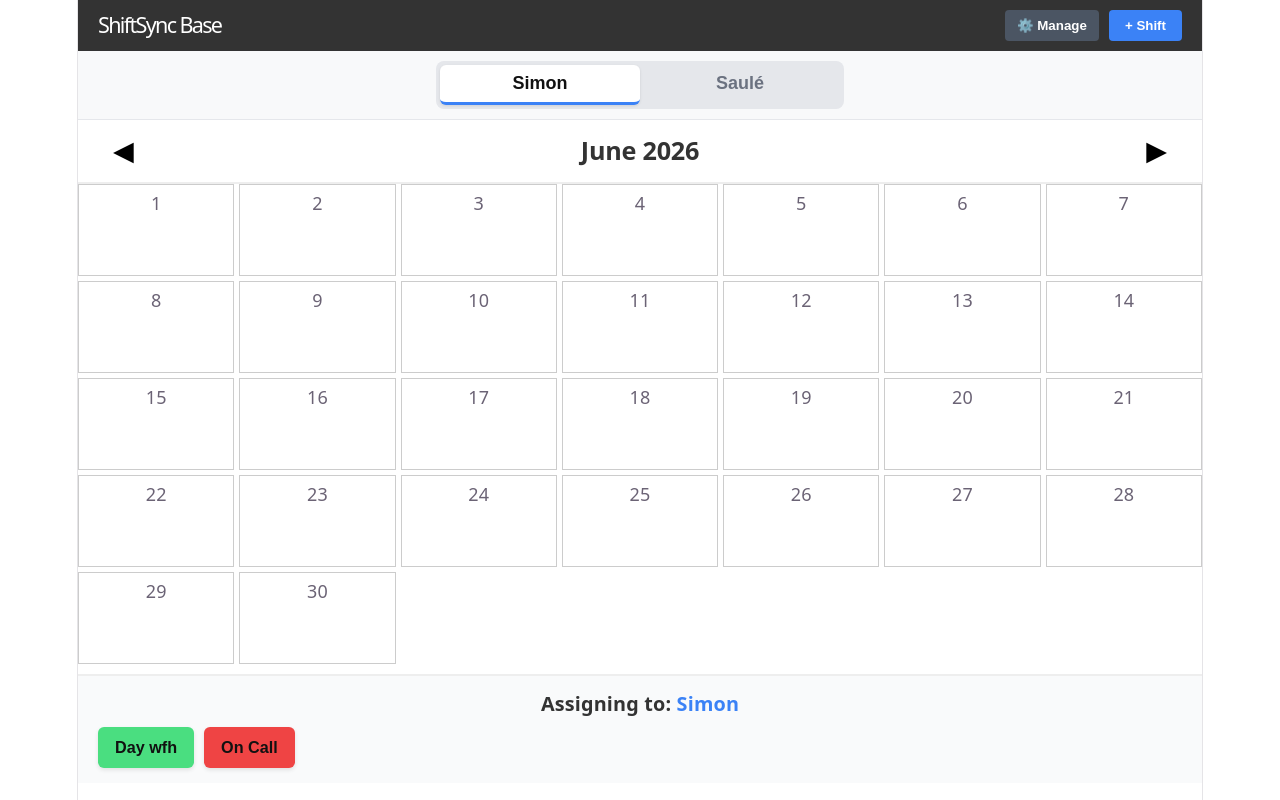
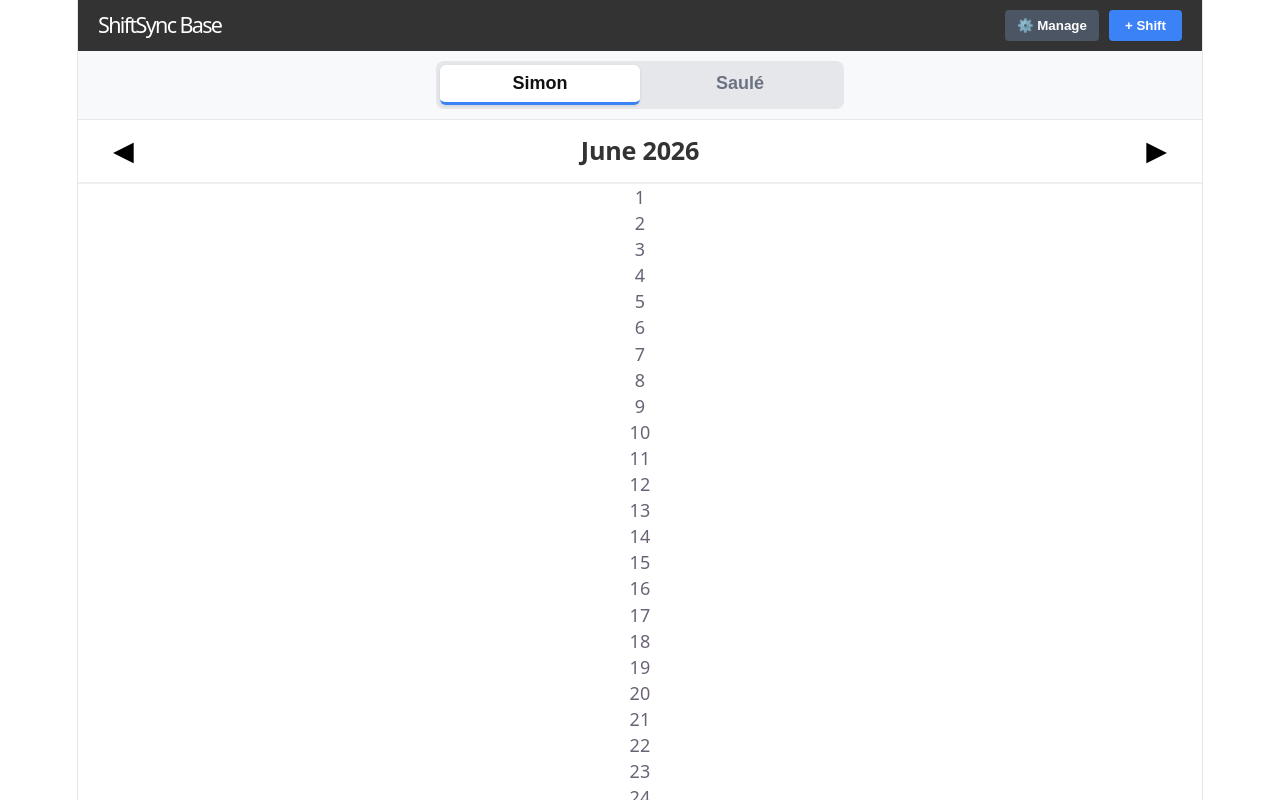
Before and after one commit to s1c0s1m4t1c/shiftsync, a React (Vite) app: page / in a window 1280 px wide. Shown: the top 800 px of the page. Built offline with nearby package versions, Linux system fonts and the light colour scheme.

Commit message:
Update ShiftCalendarGrid.tsx

```diff
--- a/src/ShiftCalendarGrid.tsx
+++ b/src/ShiftCalendarGrid.tsx
@@ -1,52 +1,44 @@
 import React from 'react';
 
-const ShiftCalendarGrid = ({ year, month, assignments = {}, shiftDefinitions = [], profiles = [], onDayClick }: any) => {
+const ShiftCalendarGrid = ({ year, month, assignments = {}, shiftDefinitions = [], profiles = [], events = [], onDayClick }: any) => {
 
-  const handleStopPropagation = (e: any) => {
-    e.stopPropagation();
-  };
+  const handleStopPropagation = (e: any) => e.stopPropagation();
 
-  // Generate an array of days for the current month
+  // 1. Generate the grid
   const daysInMonth = new Date(year, month + 1, 0).getDate();
-  const daysArray = Array.from({ length: daysInMonth }, (_, i) => i + 1);
+  const firstDay = new Date(year, month, 1).getDay();
+  const days = Array.from({ length: daysInMonth }, (_, i) => i + 1);
 
   return (
     <div className="calendar-grid">
-      <div className="grid-container" style={{ display: 'grid', gridTemplateColumns: 'repeat(7, 1fr)', gap: '5px' }}>
-        {daysArray.map((dayNum) => {
-          // Format the date key to match your app's storage format (e.g., "2026-06-24")
-          const dateKey = `${year}-${String(month + 1).padStart(2, '0')}-${String(dayNum).padStart(2, '0')}`;
+      <div className="grid-container">
+        {days.map((day) => {
+          const dateKey = `${year}-${String(month + 1).padStart(2, '0')}-${String(day).padStart(2, '0')}`;
+          // Get assignments safely
           const dayAssignments = assignments[dateKey] || [];
+          // Get events for this day
+          const dayEvents = Array.isArray(events) ? events.filter(e => e.date === dateKey) : [];
 
           return (
-            <div
-              key={dateKey}
-              className="calendar-day"
-              onClick={() => onDayClick(dateKey)}
-              style={{ border: '1px solid #ccc', minHeight: '80px', padding: '5px' }}
-            >
-              <div className="day-header">{dayNum}</div>
+            <div key={dateKey} className="calendar-day" onClick={() => onDayClick(dateKey)}>
+              <div className="day-header">{day}</div>
 
-              {dayAssignments.map((assign: any, assignIdx: number) => {
-                const shift = Array.isArray(shiftDefinitions)
-                  ? shiftDefinitions.find((s: any) => s.id === assign.shiftId)
-                  : null;
-                const profile = Array.isArray(profiles)
-                  ? profiles.find((p: any) => p.id === assign.profileId)
-                  : null;
-
+              {/* Render Assignments */}
+              {Array.isArray(dayAssignments) && dayAssignments.map((assign: any, i: number) => {
+                const shift = shiftDefinitions.find((s: any) => s.id === assign.shiftId);
+                const profile = profiles.find((p: any) => p.id === assign.profileId);
                 return (
-                  <div
-                    key={assignIdx}
-                    className="assignment-pill"
-                    onClick={handleStopPropagation}
-                    style={{ backgroundColor: shift?.colour || '#ddd', fontSize: '10px', marginTop: '2px' }}
-                  >
-                    {profile?.name} - {shift?.name}
-                    <button onClick={(e) => handleStopPropagation(e)}>×</button>
+                  <div key={i} className="assignment-pill" style={{ backgroundColor: shift?.colour }} onClick={handleStopPropagation}>
+                    {profile?.name} {shift?.name}
+                    <button className="delete-btn" onClick={(e) => handleStopPropagation(e)}>×</button>
                   </div>
                 );
               })}
+
+              {/* Render Events */}
+              {dayEvents.map((ev: any, i: number) => (
+                <div key={i} className="event-pill">{ev.title}</div>
+              ))}
             </div>
           );
         })}
```
